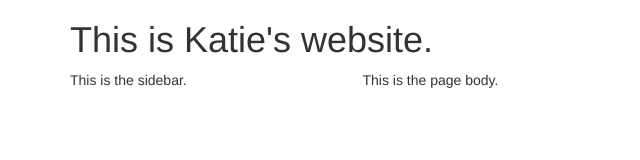
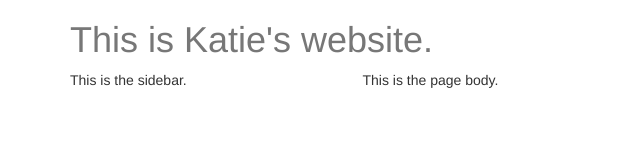
Before and after one commit to kzgach/kzgach.github.io, a plain HTML site: page index.html in a window 1280 px wide. Shown: the whole page, without its empty margins (0-640 px from the left). Drawn offline with nearby package versions, Linux system fonts and the light colour scheme.

Commit message:
Title text

```diff
--- a/index.html
+++ b/index.html
@@ -19,7 +19,7 @@
   <body>
     <div class="container">
     	<div class="row">
-    		<div class="col-md-12"><h1>This is Katie's website.</h1></div>
+    		<div class="col-md-12"><h1><p class="text-muted">This is Katie's website.</p></h1></div>
     	</div>
     <div class="row">
  		 <div class="col-md-3">This is the sidebar.</div>
```
